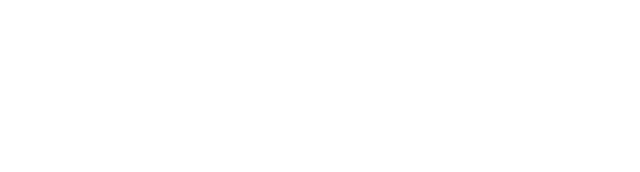
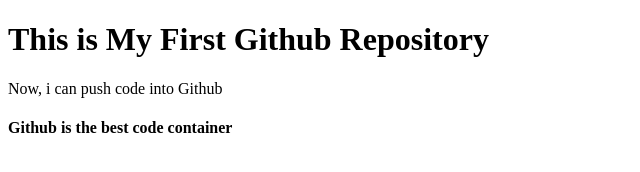
Before and after one commit to Abdur-Rahaman0/my-first-repository, a plain HTML site: page index.html in a window 1280 px wide. Shown: the whole page, without its empty margins (0-640 px from the left). Drawn offline with Linux system fonts and the light colour scheme.

Commit message:
my second commit

```diff
--- a/index.html
+++ b/index.html
@@ -8,5 +8,9 @@
 </head>
 <body>
 
+    <h1>This is My First Github Repository</h1>
+    <p>Now, i can push code into Github</p>
+    <h4>Github is the best code container</h4>
+
 </body>
 </html>
```
